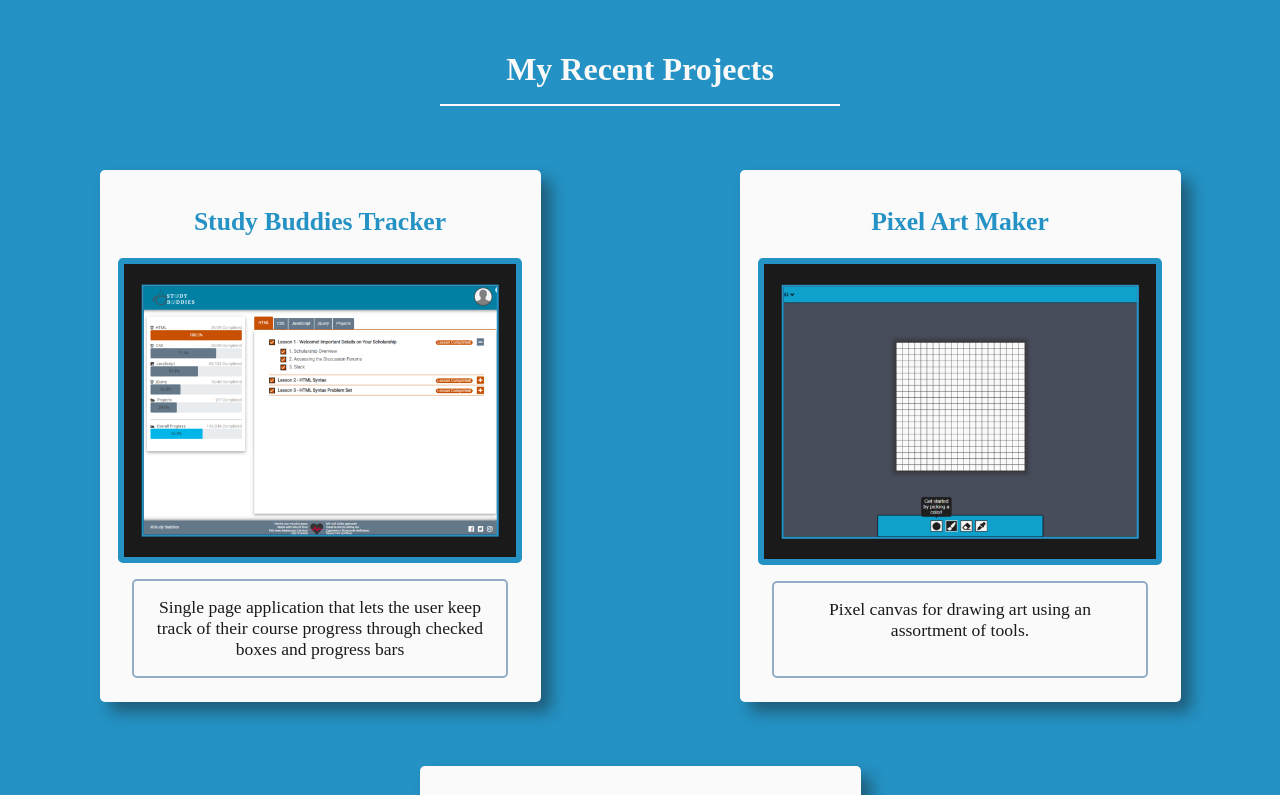
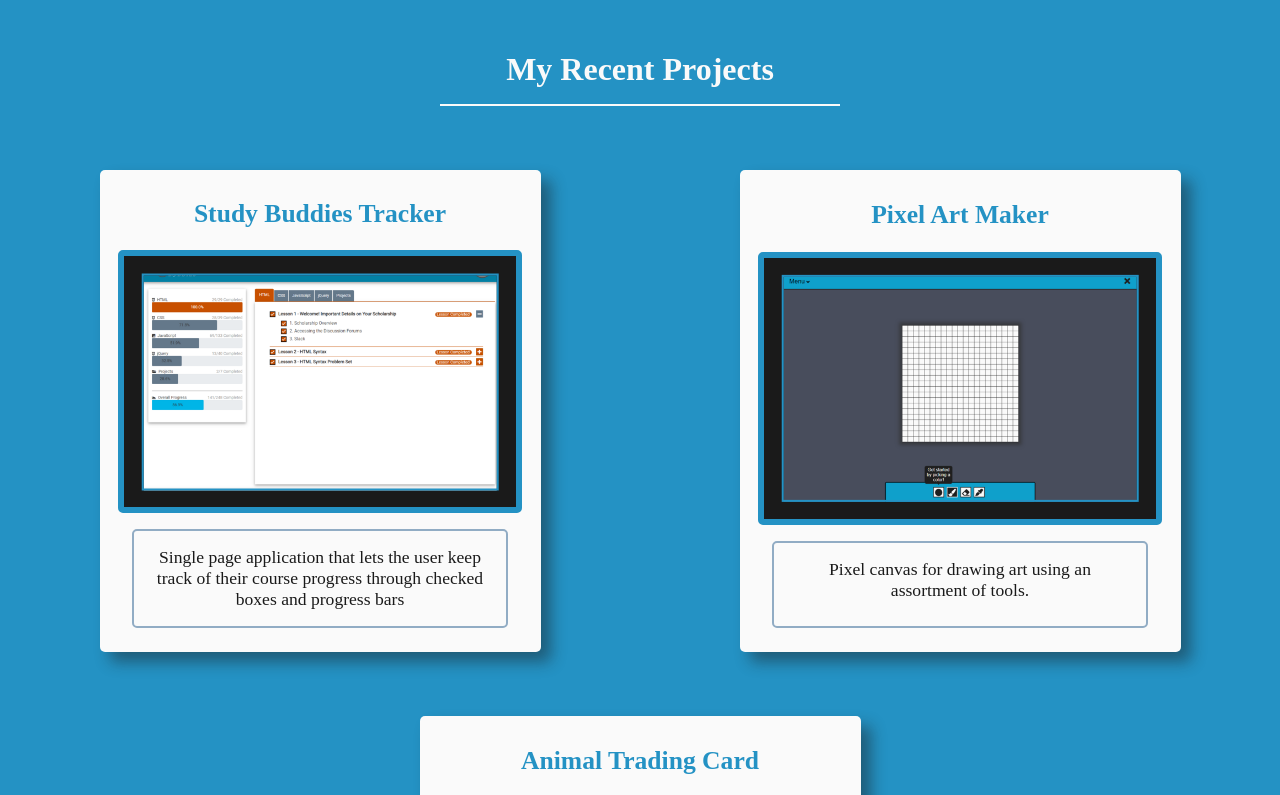
Before and after one commit to MatthewCranford/udacity-fend-portfolio, a website: page index.html in a window 1280 px wide. Shown: the part 1110-1905 px from the top of the page. Drawn offline with Linux system fonts and the light colour scheme.

Commit message:
More project block refactors

```diff
--- a/css/style.css
+++ b/css/style.css
@@ -323,9 +323,8 @@ body {
 .project {
   display: flex;
   flex-direction: column;
-  height: 500px;
+  height: 450px;
   padding: 1rem;
-
   margin: 0 0 3rem 0;
   border-radius: 5px;
   background-color: #fafafa;
@@ -333,16 +332,16 @@ body {
 }
 
 .project__title {
-  text-align: center;
-  color: #1a1a1a;
-  background-color: #fafafa;
-  border-radius: 5px;
+  /* background-color: #fafafa; */
   font-size: 1.6em;
   padding: 0.75rem;
   margin: 0 auto 0.5rem;
   width: 70%;
   font-weight: bold;
   flex: 1 10%;
+  display: flex;
+  justify-content: center;
+  align-items: center;
 }
 
 .project__title-link {
@@ -362,13 +361,13 @@ body {
 
 .project__frame {
   position: relative;
-  width: 100%;
-  height: 300px;
   background-color: #1a1a1a;
   border: solid 6.5px #2492c4;
   border-radius: 5px;
   box-sizing: border-box;
   flex: 1 80%;
+  width: 95%;
+  margin: auto;
 }
 
 .project__frame-inner {
@@ -563,8 +562,6 @@ body {
   .project {
     padding: 1rem 3rem;
     margin: 0 auto 2rem;
-    display: flex;
-    flex-direction: column;
     box-shadow: 10px 10px 15px #1a1a1a70;
     border-radius: 5px;
     width: 425px;
@@ -585,16 +582,9 @@ body {
     width: 45%;
   }
 
-  .project__frame {
-    height: 400px;
-  }
-
   .contact__text {
     width: 400px;
   }
-}
-
-@media only screen and (min-width: 900px) {
 }
 
 @media only screen and (min-width: 1024px) {
@@ -672,28 +662,10 @@ body {
     transition: transform 0.4s ease;
     transform: scale(1.05);
   }
-
-  .project__title {
-    flex: 1 10%;
-    text-align: center;
-    vertical-align: middle;
-    display: flex;
-    justify-content: center;
-    align-items: center;
-    margin: 0 auto;
-    padding: 1rem;
-  }
-
-  .project__frame {
-    flex: 1 75%;
-    width: 95%;
-    margin: auto;
-  }
 }
 
 @media only screen and (min-width: 1400px) {
   .project {
-    flex: 0 0 auto;
     width: 400px;
   }
 }
```
